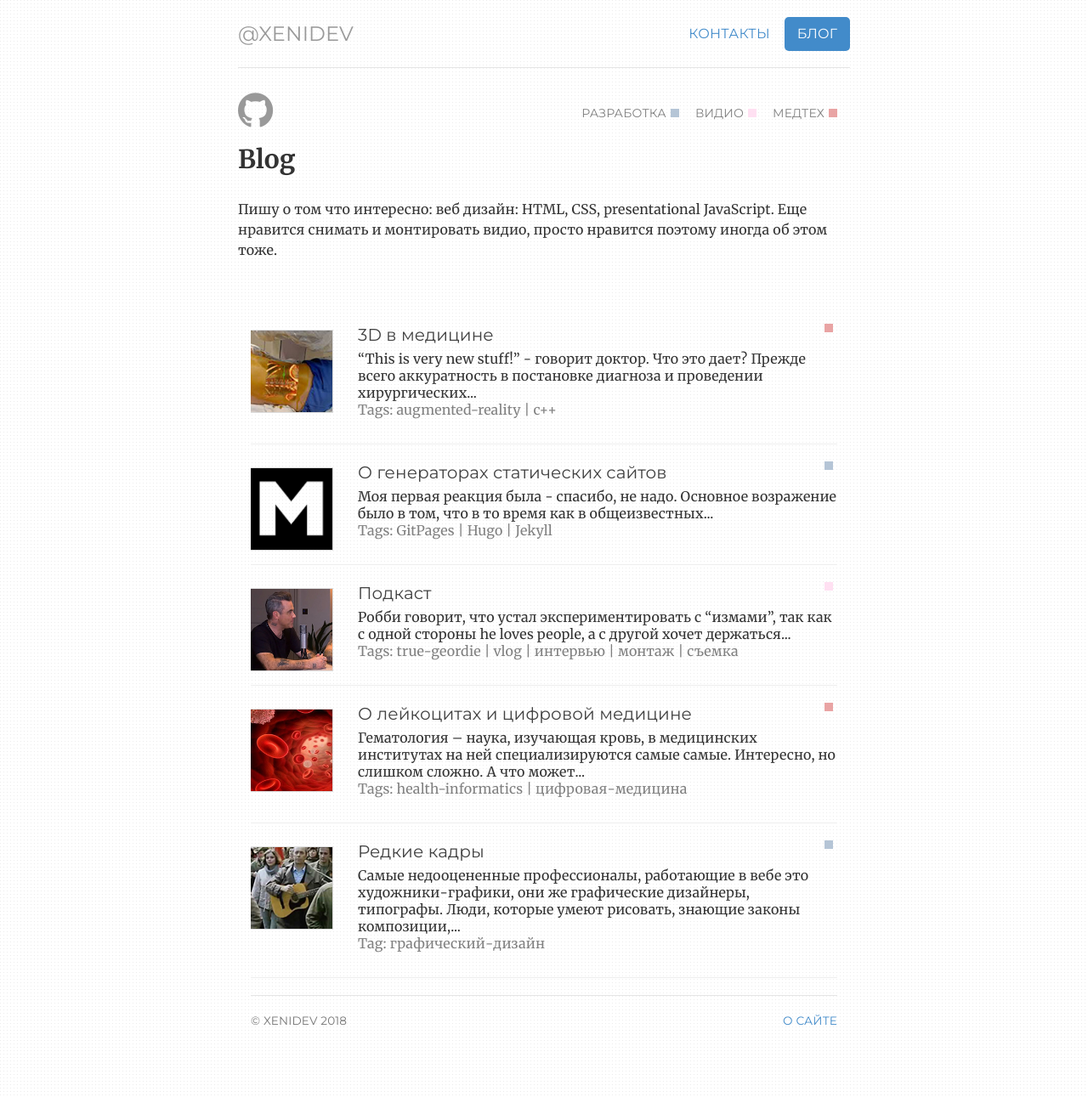
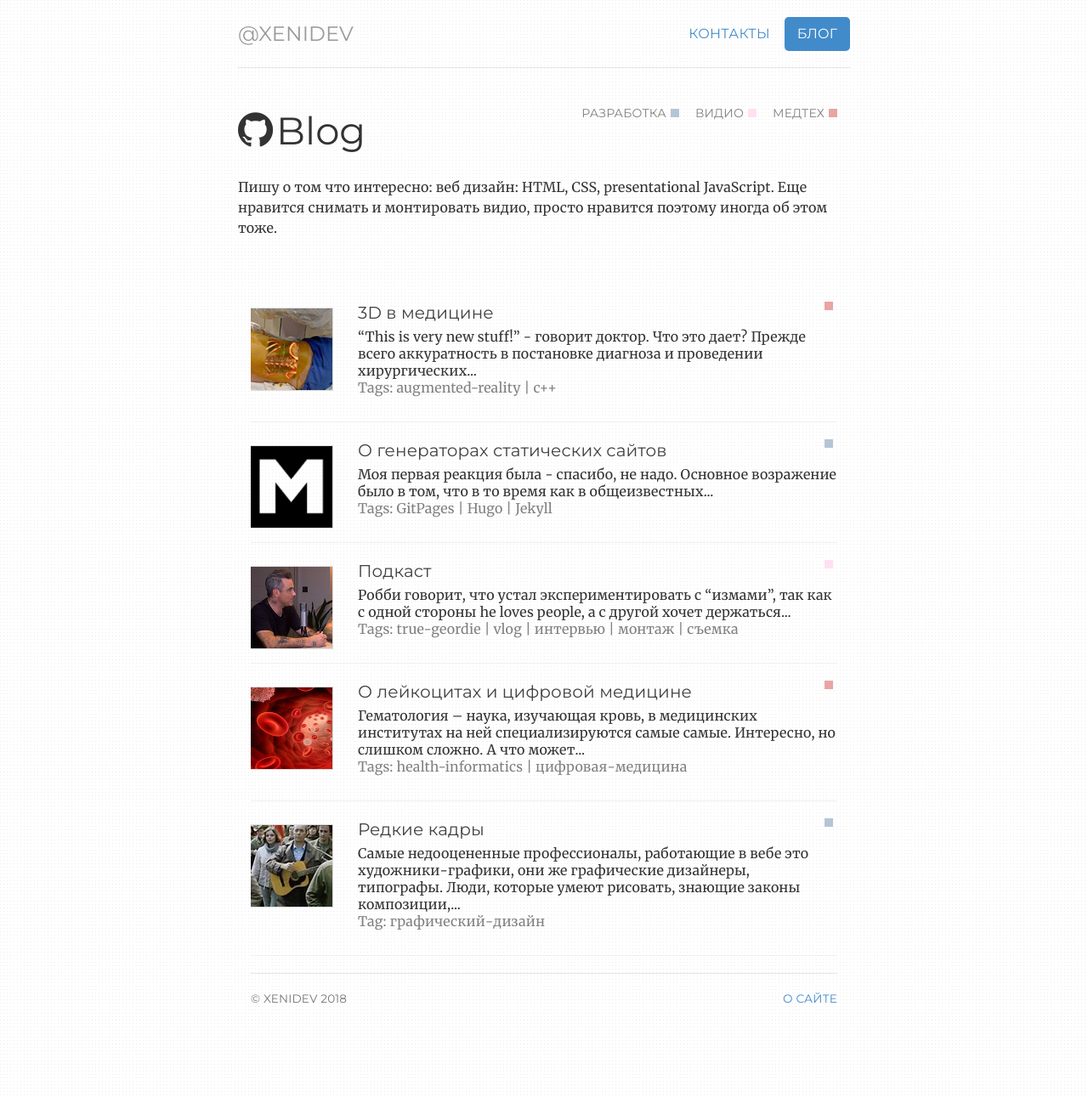
Before and after one commit to ValeraS/xenidev.github.io, a Jekyll site: the page built from notes/index.html, in a window 1280 px wide. Shown: the whole page at 85% size. Built offline with Jekyll 4.4.1, drawn with Linux system fonts in a browser that asks for light colours; after the commit the page ends 1265 px from its top, so only the background shows below that.

Commit message:
Update style.css

```diff
--- a/css/style.css
+++ b/css/style.css
@@ -29,6 +29,14 @@ h1, h2, h3, h4, h5, h6, .h1, .h2, .h3, .h4, .h5, .h6 {
   font-weight: 700;
 }
 
+h2 {
+ font-size: 45px;
+   font-weight: 400;
+   letter-spacing: 0;
+   line-height: 48px;
+
+}
+
 h4 {
  font-size: 24px;
 font-weight: 400;
@@ -41,9 +49,6 @@ h5 {
    font-weight: 500;
    letter-spacing: .005em;
    line-height: 26px;
-
-
-
 }
 
 /* Masthead */
@@ -317,21 +322,17 @@ ul.square-categories {
     letter-spacing: .01em;
 }
 
-.welcome_bar h1 {
+.welcome_bar h2 {
     display: inline-block;
-    font-size: 34px;
-    line-height: 40px;
-    font-weight: 400;
-    letter-spacing: 0;
-     color: #999999;
+      font-family: 'Montserrat', Helvetica, sans-serif;
+
 }
 .welcome_bar i.fa.fa-github {
     font-size: 34px;
     line-height: 40px;
     font-weight: 400;
     letter-spacing: 0;
-    color: var(--md-theme-demo-light-text-accent-on-background-variant,rgba(0,0,0,.54));
-    color: #999999;
+
 }
 
 
```
